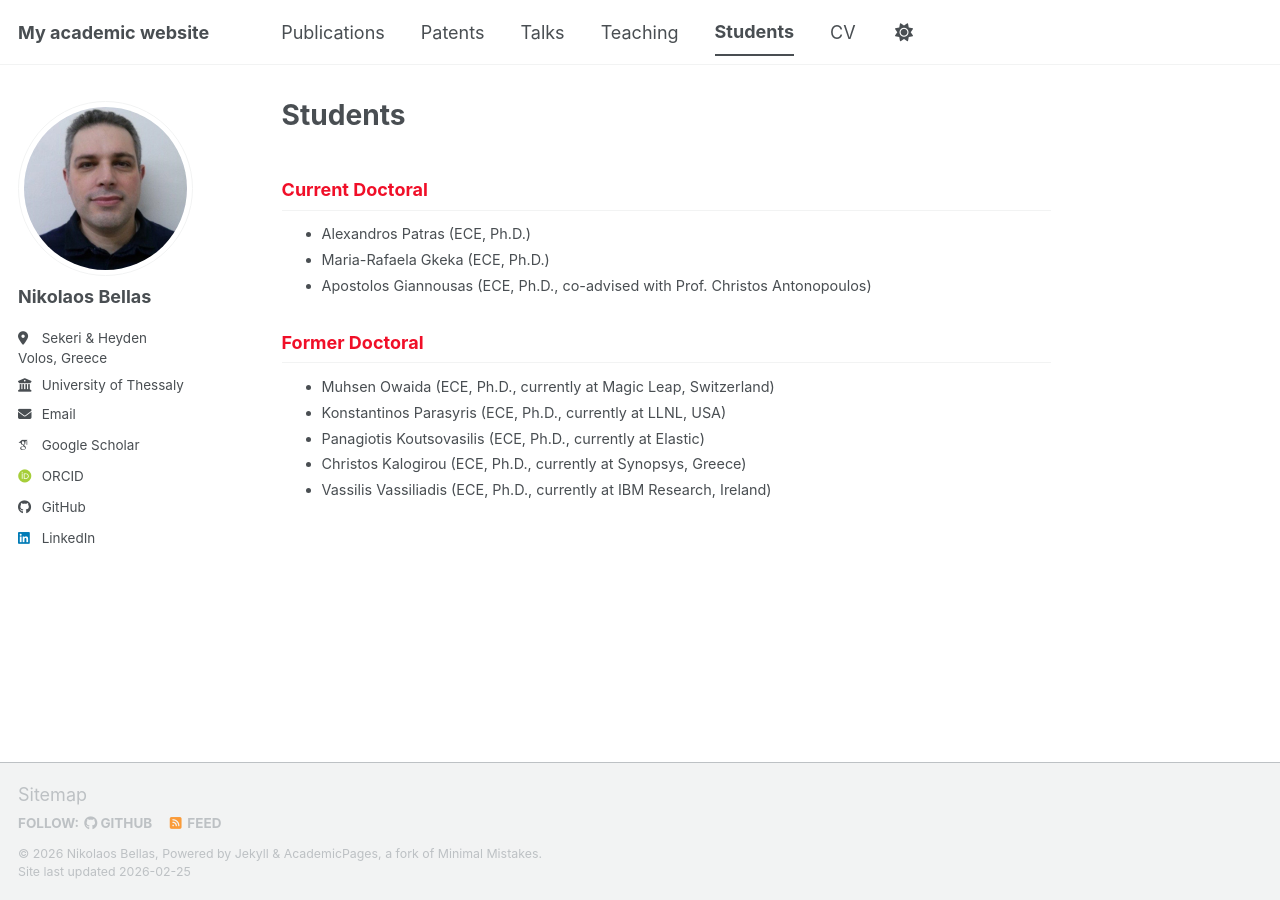
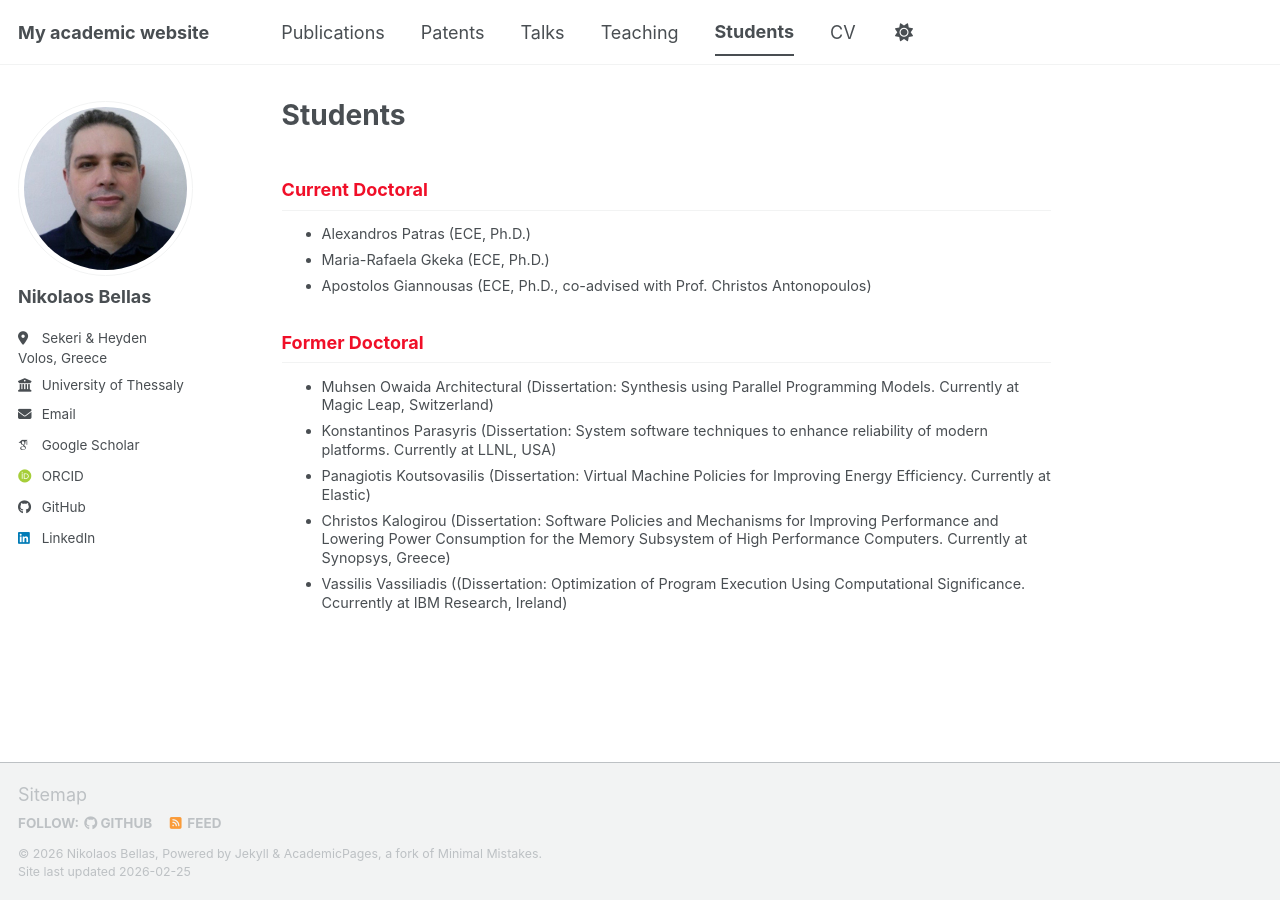
Before and after one commit to nbellas/nbellas.github.io, a Jekyll site: the page built from _pages/students.md, in a window 1280 px wide. Built offline with Jekyll 4.4.1, drawn with Linux system fonts in a browser that asks for light colours; some web fonts are replaced; a script bundle is joined from its source files by our own code; library files that are not in the unit come from our copies.

Commit message:
Update students.md

```diff
--- a/_pages/students.md
+++ b/_pages/students.md
@@ -20,10 +20,10 @@ classes:
 
 <h2 style="color: #f00f28;">Former Doctοral</h2>
 
-* Muhsen Owaida (ECE, Ph.D., currently at Magic Leap, Switzerland)
-* Konstantinos Parasyris (ECE, Ph.D., currently at LLNL, USA)
-* Panagiotis Koutsovasilis (ECE, Ph.D., currently at Elastic)
-* Christos Kalogirou (ECE, Ph.D., currently at Synopsys, Greece)
-* Vassilis Vassiliadis (ECE, Ph.D., currently at IBM Research, Ireland)
+* Muhsen Owaida Architectural (Dissertation: Synthesis using Parallel Programming Models. Currently at Magic Leap, Switzerland)
+* Konstantinos Parasyris (Dissertation: System software techniques to enhance reliability of modern platforms. Currently at LLNL, USA)
+* Panagiotis Koutsovasilis (Dissertation: Virtual Machine Policies for Improving Energy Efficiency. Currently at Elastic)
+* Christos Kalogirou (Dissertation: Software Policies and Mechanisms for Improving Performance and Lowering Power Consumption for the Memory Subsystem of High Performance Computers. Currently at Synopsys, Greece)
+* Vassilis Vassiliadis ((Dissertation: Optimization of Program Execution Using Computational Significance. Ccurrently at IBM Research, Ireland)
 
 </div>
```
